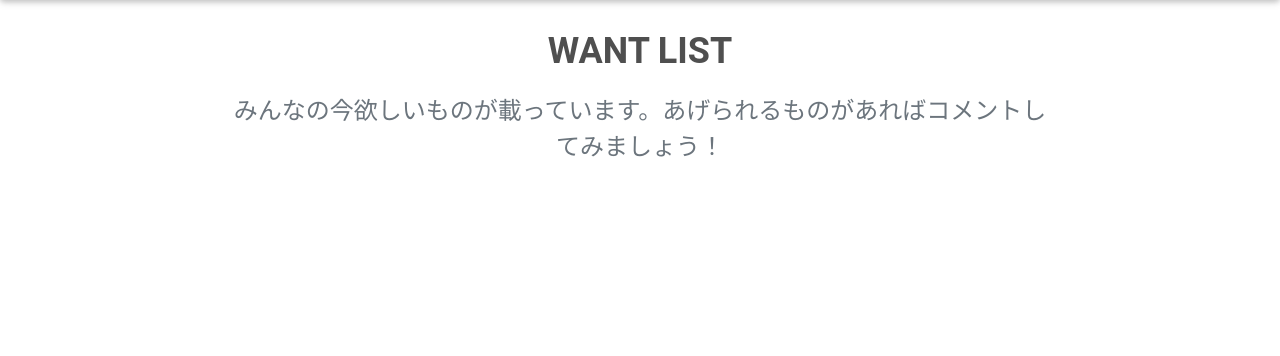
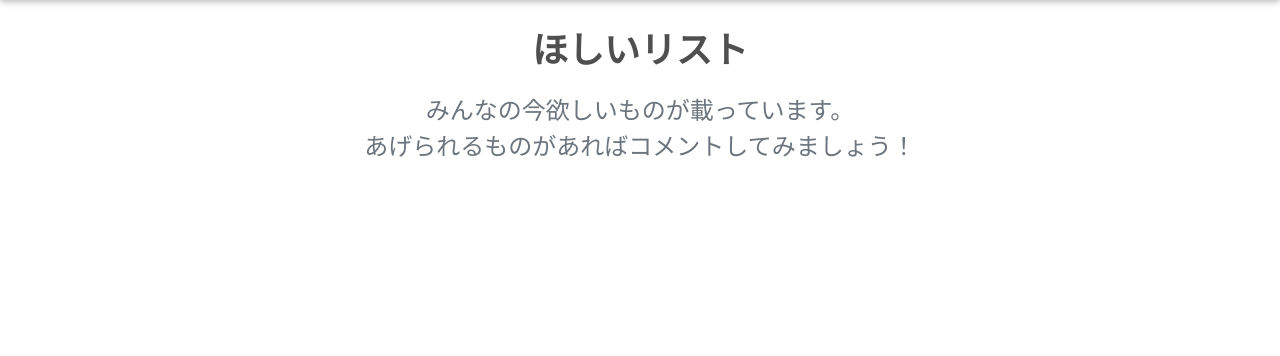
Before and after one commit to ITprojectteamb/sharesite, a Django app: page /wantlist/ in a window 1280 px wide. Shown: the part 100-456 px from the top of the page. Run offline with Django 3.2, Linux system fonts and the light colour scheme; the visitor is signed in with stand-in values (Sample User, id 1); data that the repository does not hold is empty; some libraries are stand-ins or nearby versions.

Commit message:
css rearange

```diff
--- a/blog/static/css/sharesite.css
+++ b/blog/static/css/sharesite.css
@@ -171,6 +171,7 @@ animation:fuwafuwa 3s infinite linear alternate;
 
 .comment-detail{
   text-align: right;
+  margin-bottom: 50px;
 }
 
 .list-title{
--- a/blog/templates/sharesite/give_list.html
+++ b/blog/templates/sharesite/give_list.html
@@ -6,7 +6,7 @@
     <!-- Section: Block Content -->
     <section class="dark-grey-text text-center">
       <h3 class="font-weight-bold mb-4 pb-2 body-text list-title" >あげるリスト</h3>
-      <p class="text-muted w-responsive mx-auto mb-5">みんなのあげられるものが載っています。欲しいものがあればコメントしてみましょう！</p>
+      <p class="text-muted w-responsive mx-auto mb-5">みんなのあげられるものが載っています。<br>欲しいものがあればコメントしてみましょう！</p>
       <!-- Grid row -->
       <div class="row">
         {% for give in give_list %}
@@ -16,7 +16,7 @@
             {% if give.photo %}
             <img href="{% url 'give_detail' pk=give.pk %}" src="{{ give.photo.url }}" alt="No photo" width="333.2" height="300">
             {% else %}
-        <img src="#" alt="No photo" width="469.73" height="300">
+            <img href="{% url 'give_detail' pk=give.pk %}" src="#" alt="No photo" width="469.73" height="300">
             {% endif %}
             <a>
               <div class="mask rgba-white-slight"></div>
--- a/blog/templates/sharesite/post_list.html
+++ b/blog/templates/sharesite/post_list.html
@@ -25,9 +25,9 @@
       </div>
       <div class="px-3 pt-3 mx-1 mt-1 pb-0 red-bg emr-bg">
         <h4 class="font-weight-bold mt-1 mb-3"><a href="{% url 'want_detail' pk=want.pk %}" class="body-title">{{ want.want_name }}</a></h4>
-        <p class="text-muted body-text" >欲しい理由：<br>{{ want.want_reason|truncatechars:100 }}<a class="read-more" href="{% url 'want_detail' pk=want.pk %}">  >>続きを読む</a></p>
-        <p class="text-muted">投稿者：{{ want.author }}</p>
-        <p class="text-muted">緊急度：{{ want.get_emergency_attribute_display }}</p>
+        <p class="text-muted body-text" >ほしい理由：<br>{{ want.want_reason|truncatechars:50 }}<a class="read-more" href="{% url 'want_detail' pk=want.pk %}">  >>続きを読む</a></p>
+        <p class="body-text text-muted">投稿者：{{ want.author }}</p>
+        <p class="body-text text-muted">緊急度：{{ want.get_emergency_attribute_display }}</p>
         <div class="view-detail">
         <a href="{% url 'want_detail' pk=want.pk %}" class="btn btn-outline-default waves-effect"><i class="fas fa-clone left"></i>詳細を見る</a>
       </div>
--- a/blog/templates/sharesite/want_list.html
+++ b/blog/templates/sharesite/want_list.html
@@ -5,8 +5,8 @@
 <div class="container my-5">
     <!-- Section: Block Content -->
     <section class="dark-grey-text text-center">
-      <h3 class="font-weight-bold mb-4 pb-2 list-title">WANT LIST</h3>
-      <p class="text-muted w-responsive mx-auto mb-5">みんなの今欲しいものが載っています。あげられるものがあればコメントしてみましょう！</p>
+      <h3 class="font-weight-bold mb-4 pb-2 list-title">ほしいリスト</h3>
+      <p class="text-muted w-responsive mx-auto mb-5">みんなの今欲しいものが載っています。<br>あげられるものがあればコメントしてみましょう！</p>
       <!-- Grid row -->
       <div class="row">
         {% for want in want_list %}
@@ -15,9 +15,9 @@
         <div class="col-lg-4 col-md-12 mb-4">
           <div class="view overlay rounded z-depth-1">
             {% if want.photo %}
-            <img href="{% url 'want_detail' pk=want.pk %}" src="{{ want.photo.url }}" class="img-fluid" alt="No photo">
+            <a href="{% url 'want_detail' pk=want.pk %}"><img src="{{ want.photo.url }}"  alt="No photo" width="469.73" height="300"></a>
             {% else %}
-            <img src="#" alt="No photo" width="469.73" height="300">
+            <a href="{% url 'want_detail' pk=want.pk %}"><img src="#" alt="No photo" width="469.73" height="300"></a>
             {% endif %}
             <a>
               <div class="mask rgba-white-slight"></div>
@@ -25,7 +25,7 @@
           </div>
           <div class="px-3 pt-3 mx-1 mt-1 pb-0 red-bg emr-bg">
             <h4 class="font-weight-bold mt-1 mb-3"><a class="body-title" href="{% url 'want_detail' pk=want.pk %}">{{ want.want_name }}</a></h4>
-            <p class="text-muted body-text text-left">欲しい理由：<br>{{ want.want_reason|linebreaksbr }}</p>
+            <p class="text-muted body-text text-left">ほしい理由：<br>{{ want.want_reason|truncatechars:50 }}<a class="read-more" href="{% url 'want_detail' pk=want.pk %}">  >>続きを読む</a></p>
             <p class="text-muted body-text text-left">投稿者：{{ want.author }}</p>
             <p class="text-muted body-text text-left">緊急度：{{ want.get_emergency_attribute_display }}</p>
             <div class="view-detail">
@@ -42,16 +42,16 @@
         <div class="col-lg-4 col-md-12 mb-4 ">
           <div class="view overlay rounded z-depth-1">
             {% if want.photo %}
-            <img href="{% url 'want_detail' pk=want.pk %}" src="{{ want.photo.url }}" class="img-fluid" alt="No photo">
+            <a href="{% url 'want_detail' pk=want.pk %}"><img src="{{ want.photo.url }}"  alt="No photo" width="469.73" height="300"></a>
             {% else %}
-            <img src="#" alt="No photo" width="469.73" height="300">
+            <a href="{% url 'want_detail' pk=want.pk %}"><img  src="#" alt="No photo" width="469.73" height="300"></a>
             {% endif %}
               <div class="mask rgba-white-slight"></div>
             </a>
           </div>
           <div class="px-3 pt-3 mx-1 mt-1 pb-0 blue-bg emr-bg">
             <h4 class="font-weight-bold mt-1 mb-3"><a class="body-title" href="{% url 'want_detail' pk=want.pk %}">{{ want.want_name }}</a></h4>
-            <p class="text-muted body-text text-left">欲しい理由：<br>{{ want.want_reason|linebreaksbr }}</p>
+            <p class="text-muted body-text text-left">ほしい理由：<br>{{ want.want_reason|truncatechars:50 }}<a class="read-more" href="{% url 'want_detail' pk=want.pk %}">  >>続きを読む</a></p>
             <p class="text-muted body-text text-left">投稿者：{{ want.author }}</p>
             <p class="text-muted body-text text-left">緊急度：{{ want.get_emergency_attribute_display }}</p>
             <div class="view-detail">
@@ -68,16 +68,16 @@
         <div class="col-lg-4 col-md-12 mb-4">
           <div class="view overlay rounded z-depth-1">
             {% if want.photo %}
-            <img href="{% url 'want_detail' pk=want.pk %}" src="{{ want.photo.url }}" class="img-fluid" alt="No photo">
+            <a href="{% url 'want_detail' pk=want.pk %}"><img src="{{ want.photo.url }}"  alt="No photo" width="469.73" height="300"></a>
             {% else %}
-            <img src="#" alt="No photo" width="469.73" height="300">
+            <a href="{% url 'want_detail' pk=want.pk %}"><img src="#" alt="No photo" width="469.73" height="300"></a>
             {% endif %}
               <div class="mask rgba-white-slight"></div>
             </a>
           </div>
           <div class="px-3 pt-3 mx-1 mt-1 pb-0 green-bg emr-bg">
             <h4 class="font-weight-bold mt-1 mb-3"><a class="body-title" href="{% url 'want_detail' pk=want.pk %}">{{ want.want_name }}</a></h4>
-            <p class="text-muted body-text text-left">欲しい理由：<br>{{ want.want_reason|linebreaksbr }}</p>
+            <p class="text-muted body-text text-left">ほしい理由：<br>{{ want.want_reason|truncatechars:50 }}<a class="read-more" href="{% url 'want_detail' pk=want.pk %}">  >>続きを読む</a></p>
             <p class="text-muted body-text text-left">投稿者：{{ want.author }}</p>
             <p class="text-muted body-text text-left">緊急度：{{ want.get_emergency_attribute_display }}</p>
             <div class="view-detail">
```
